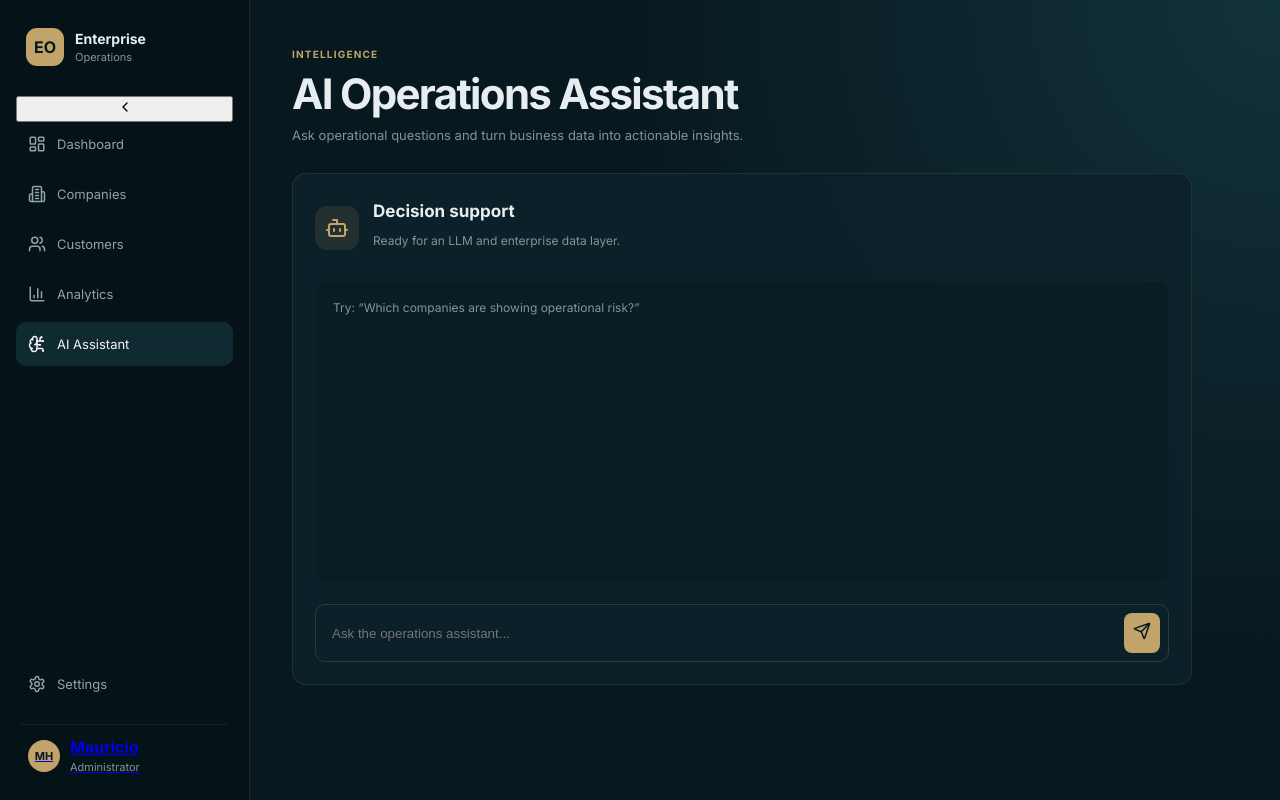
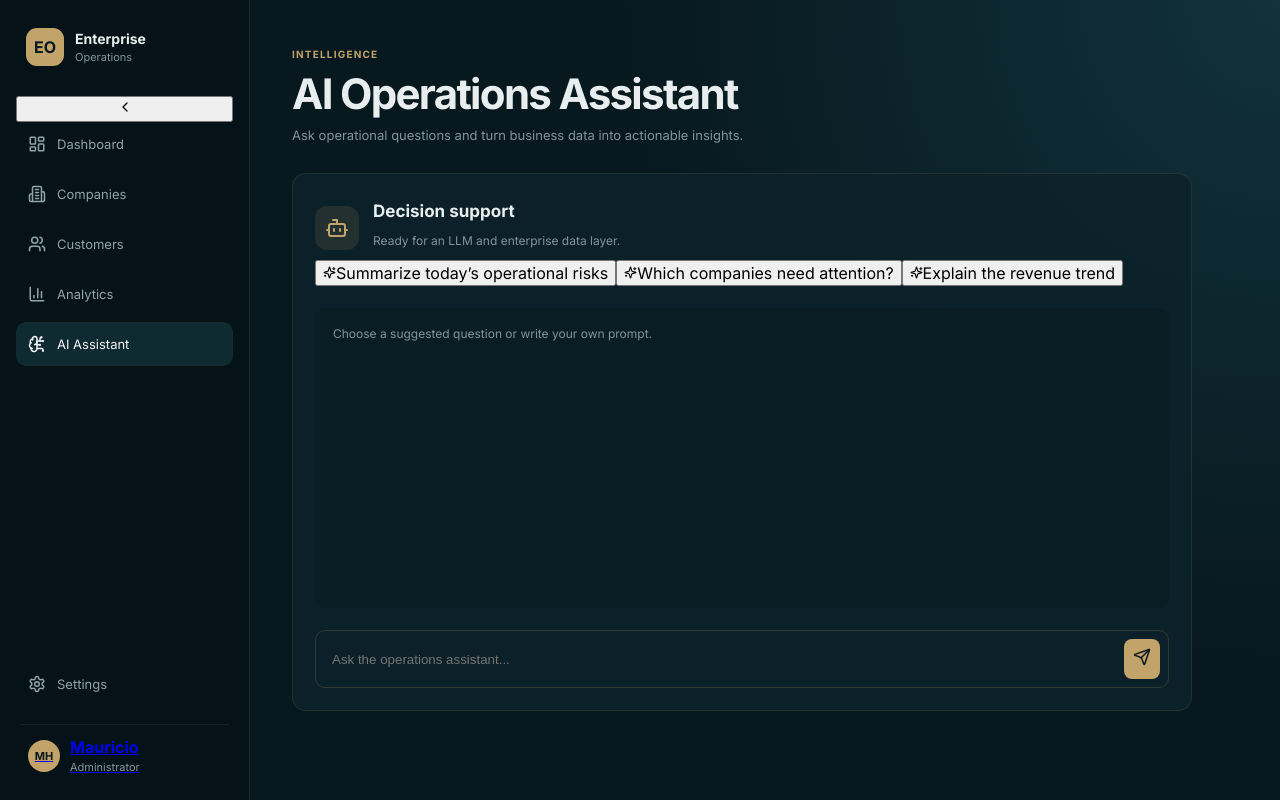
Before and after one commit to Mauricio-HNS/Enterprise-Operations-Dashboard, a React (Vite) app: page /ai in a window 1280 px wide. Built offline with nearby package versions, Linux system fonts and the light colour scheme.

Commit message:
feat: advance dashboard interactions and navigation

```diff
--- a/src/features/ai-assistant/pages/AIAssistantPage.tsx
+++ b/src/features/ai-assistant/pages/AIAssistantPage.tsx
@@ -1,10 +1,12 @@
-import { Bot, Send } from 'lucide-react'
+import { Bot, Send, Sparkles } from 'lucide-react'
 import { useState } from 'react'
 export function AIAssistantPage() {
  const [prompt,setPrompt]=useState(''); const [messages,setMessages]=useState<string[]>([])
  const submit=()=>{if(!prompt.trim())return;setMessages(current=>[...current,prompt.trim()]);setPrompt('')}
+ const suggestions=['Summarize today’s operational risks','Which companies need attention?','Explain the revenue trend']
  return <main className="page"><header className="page-header"><div><span className="eyebrow">Intelligence</span><h1>AI Operations Assistant</h1><p>Ask operational questions and turn business data into actionable insights.</p></div></header>
  <section className="panel ai-panel"><div className="ai-intro"><div className="ai-mark"><Bot size={24}/></div><div><h2>Decision support</h2><p>Ready for an LLM and enterprise data layer.</p></div></div>
- <div className="messages">{messages.length===0?<div className="empty-state">Try: “Which companies are showing operational risk?”</div>:messages.map((message,index)=><div className="message" key={index}>{message}</div>)}</div>
+ <div className="suggestion-row">{suggestions.map(item=><button className="suggestion" key={item} onClick={()=>setPrompt(item)}><Sparkles size={13}/>{item}</button>)}</div>
+ <div className="messages">{messages.length===0?<div className="empty-state">Choose a suggested question or write your own prompt.</div>:messages.map((message,index)=><div className="message" key={index}><span>You</span>{message}</div>)}</div>
  <div className="prompt-box"><input value={prompt} onChange={e=>setPrompt(e.target.value)} onKeyDown={e=>{if(e.key==='Enter')submit()}} placeholder="Ask the operations assistant..." aria-label="AI prompt"/><button onClick={submit} aria-label="Send prompt"><Send size={18}/></button></div></section></main>
 }
```
